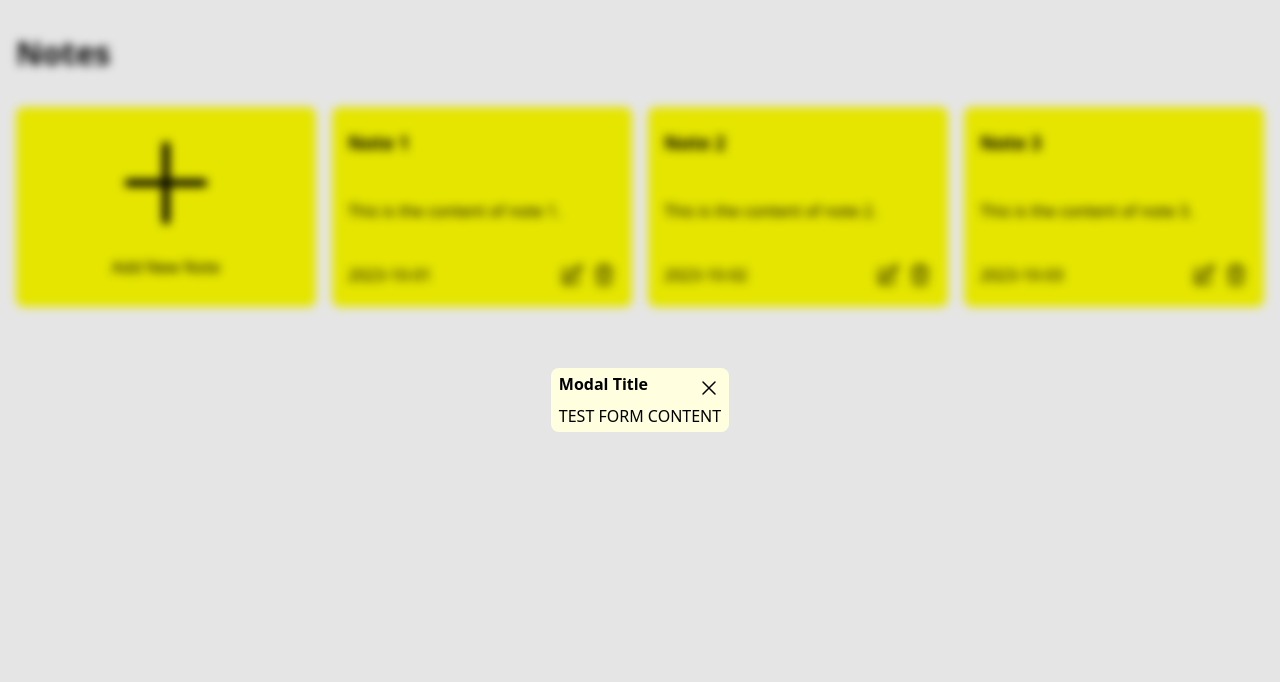
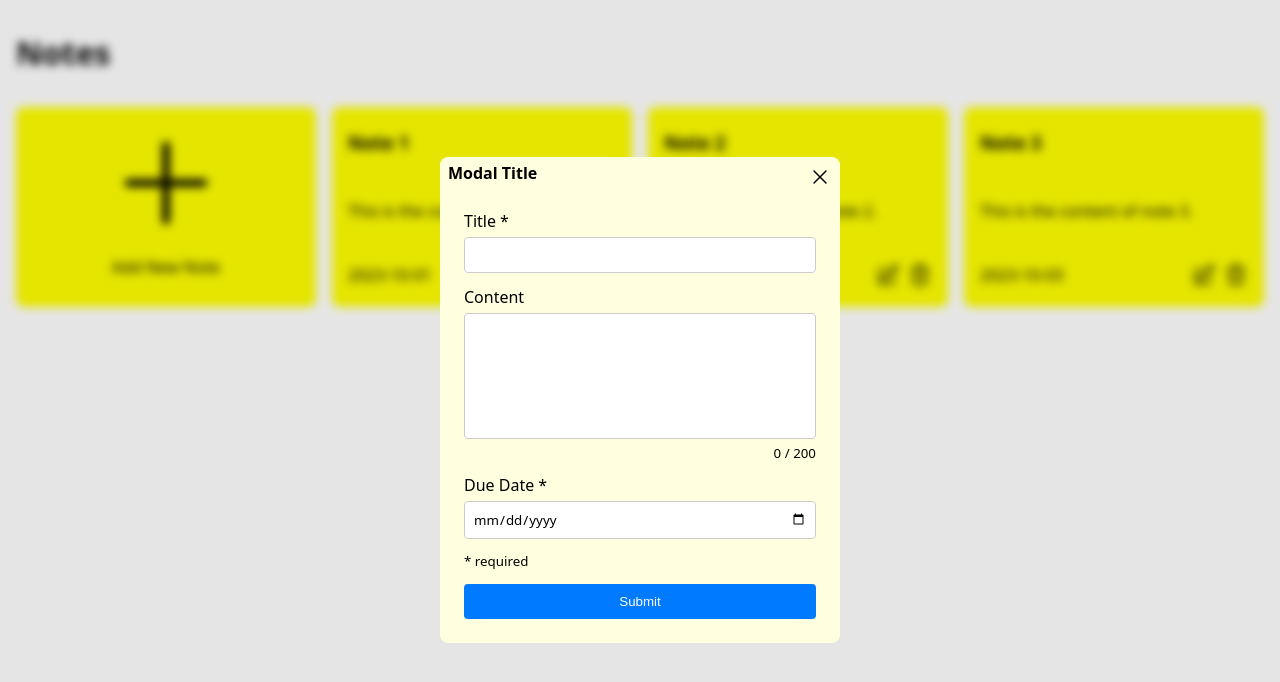
Before and after one commit to simonpartridge86/notes-app, a React (Vite) app: page / in a window 1280 px wide. Both pictures are taken after a click on the button "Add New Note". Shown: the top 682 px of the page. Built offline with nearby package versions, Linux system fonts and the light colour scheme.

Commit message:
add note form functionality

```diff
--- a/src/App.tsx
+++ b/src/App.tsx
@@ -1,46 +1,63 @@
+import "./global.css";
 import { useState } from "react";
 import { AddNote } from "./components/AddNote";
 import { Note } from "./components/Note";
-import "./global.css";
 import { Modal } from "./components/Modal";
 import { NoteForm } from "./components/NoteForm";
+import { NoteData } from "./types";
 
-const mockNotes = [
+const mockNotes: NoteData[] = [
   {
     id: "1",
     title: "Note 1",
     content: "This is the content of note 1.",
-    dueDate: "2023-10-01",
+    date: "2023-10-01",
   },
   {
     id: "2",
     title: "Note 2",
     content: "This is the content of note 2.",
-    dueDate: "2023-10-02",
+    date: "2023-10-02",
   },
   {
     id: "3",
     title: "Note 3",
     content: "This is the content of note 3.",
-    dueDate: "2023-10-03",
+    date: "2023-10-03",
   },
 ];
 
 export default function App() {
   const [isModalOpen, setIsModalOpen] = useState(false);
+  const [formData, setFormData] = useState<NoteData>({
+    id: "",
+    title: "",
+    content: "",
+    date: "",
+  });
 
   const handleAddNote = () => {
     console.log("Add Note clicked");
     setIsModalOpen(true);
   };
 
-  const handleEditNote = (noteId: string) => {
-    console.log("Edit Note clicked", noteId);
+  const handleEditNote = (noteData: NoteData) => {
+    console.log("Edit Note clicked", noteData.id);
     setIsModalOpen(true);
   };
 
-  const handleDeleteNote = (noteId: string) => {
-    console.log("Delete Note clicked", noteId);
+  const handleDeleteNote = (noteData: NoteData) => {
+    console.log("Delete Note clicked", noteData.id);
+  };
+
+  const handleCloseModal = () => {
+    setIsModalOpen(false);
+    setFormData({
+      id: "",
+      title: "",
+      content: "",
+      date: "",
+    });
   };
 
   return (
@@ -50,23 +67,25 @@ export default function App() {
       </header>
       <section className="notes-list">
         <AddNote onClick={handleAddNote} />
-        {mockNotes.map((note) => (
+        {mockNotes.map((noteData) => (
           <Note
-            key={note.id}
-            title={note.title}
-            content={note.content}
-            dueDate={note.dueDate}
-            onEditNote={() => handleEditNote(note.id)}
-            onDeleteNote={() => handleDeleteNote(note.id)}
+            key={noteData.id}
+            noteData={noteData}
+            onEditNote={() => handleEditNote(noteData)}
+            onDeleteNote={() => handleDeleteNote(noteData)}
           />
         ))}
       </section>
       <Modal
         title="Modal Title"
         isModalOpen={isModalOpen}
-        closeModal={() => setIsModalOpen(false)}
+        closeModal={handleCloseModal}
       >
-        <NoteForm />
+        <NoteForm
+          formData={formData}
+          setFormData={setFormData}
+          closeModal={handleCloseModal}
+        />
       </Modal>
     </main>
   );
--- a/src/components/Note.tsx
+++ b/src/components/Note.tsx
@@ -1,28 +1,21 @@
+import { NoteData } from "../types";
 import { IconButton } from "./IconButton";
 import { DeleteIcon } from "./icons/DeleteIcon";
 import { EditIcon } from "./icons/EditIcon";
 
 type NoteProps = {
-  title: string;
-  content: string;
-  dueDate: string;
+  noteData: NoteData;
   onEditNote: () => void;
   onDeleteNote: () => void;
 };
 
-export const Note = ({
-  title,
-  content,
-  dueDate,
-  onEditNote,
-  onDeleteNote,
-}: NoteProps) => {
+export const Note = ({ noteData, onEditNote, onDeleteNote }: NoteProps) => {
   return (
     <div className="note">
-      <h3 className="note-title">{title}</h3>
-      <p className="note-content">{content}</p>
+      <h3 className="note-title">{noteData.title}</h3>
+      <p className="note-content">{noteData.content}</p>
       <div className="note-footer">
-        <p className="note-date">{dueDate}</p>
+        <p className="note-date">{noteData.date}</p>
         <div className="note-actions">
           <IconButton onClick={onEditNote} label="Edit Note">
             <EditIcon />
--- a/src/components/NoteForm.tsx
+++ b/src/components/NoteForm.tsx
@@ -1,3 +1,80 @@
-export const NoteForm = () => {
-  return <div>TEST FORM CONTENT</div>;
+import { NoteData } from "../types";
+
+type NoteFormProps = {
+  closeModal: () => void;
+  formData: NoteData;
+  setFormData: React.Dispatch<React.SetStateAction<NoteData>>;
 };
+
+export const NoteForm = ({
+  formData,
+  setFormData,
+  closeModal,
+}: NoteFormProps) => {
+  const MAX_CONTENT_LENGTH = 200;
+
+  const handleChange = (
+    e: React.ChangeEvent<HTMLInputElement | HTMLTextAreaElement>
+  ) => {
+    const { name, value } = e.target;
+    if (name === "content" && value.length > 250) return;
+    setFormData((prev) => ({ ...prev, [name]: value }));
+  };
+
+  const handleSubmit = (e: React.FormEvent) => {
+    e.preventDefault();
+    console.log("Form submitted", formData);
+    closeModal();
+    setFormData({
+      id: "",
+      title: "",
+      content: "",
+      date: "",
+    });
+  };
+
+  return (
+    <form onSubmit={handleSubmit} className="note-form">
+      <div className="form-group">
+        <label>Title *</label>
+        <input
+          type="text"
+          name="title"
+          value={formData.title}
+          onChange={handleChange}
+          className="form-input"
+          required
+        />
+      </div>
+      <div className="form-group">
+        <label>Content</label>
+        <textarea
+          name="content"
+          value={formData.content}
+          className="form-input"
+          onChange={handleChange}
+          maxLength={MAX_CONTENT_LENGTH}
+          rows={6}
+        />
+        <small className="form-input-count">
+          {formData.content.length} / {MAX_CONTENT_LENGTH}
+        </small>
+      </div>
+      <div className="form-group">
+        <label>Due Date *</label>
+        <input
+          type="date"
+          name="date"
+          value={formData.date}
+          onChange={handleChange}
+          className="form-input"
+          required
+        />
+      </div>
+      <small>* required</small>
+      <button type="submit" className="form-button">
+        Submit
+      </button>
+    </form>
+  );
+};
--- a/src/global.css
+++ b/src/global.css
@@ -92,6 +92,7 @@ dialog {
   border-radius: 0.5rem;
   background-color: lightyellow;
   padding: 0.5rem;
+  width: 400px;
 }
 
 dialog::backdrop {
@@ -113,3 +114,43 @@ dialog::backdrop {
   top: 0.5rem;
   right: 0.5rem;
 }
+
+.note-form {
+  display: flex;
+  flex-direction: column;
+  gap: 1rem;
+  padding: 1rem;
+  width: 100%;
+}
+
+.form-group {
+  display: flex;
+  flex-direction: column;
+  gap: 0.5rem;
+}
+
+.form-input {
+  width: 100%;
+  padding: 8px;
+  border: 1px solid #ccc;
+  border-radius: 4px;
+  resize: none;
+}
+
+.form-button {
+  width: 100%;
+  background: #007bff;
+  color: white;
+  padding: 10px;
+  border: none;
+  border-radius: 4px;
+  cursor: pointer;
+}
+
+.form-button:hover {
+  background: #0056b3;
+}
+
+.form-input-count {
+  align-self: end;
+}
--- a/src/index.css
+++ b/src/index.css
@@ -24,3 +24,10 @@ body {
 *::after {
   box-sizing: inherit;
 }
+
+textarea {
+  font-family: system-ui, Avenir, Helvetica, Arial, sans-serif;
+}
+input {
+  font-family: system-ui, Avenir, Helvetica, Arial, sans-serif;
+}
--- /dev/null
+++ b/src/types.ts
@@ -0,0 +1,6 @@
+export type NoteData = {
+  id: string;
+  title: string;
+  content: string;
+  date: string;
+};
```
